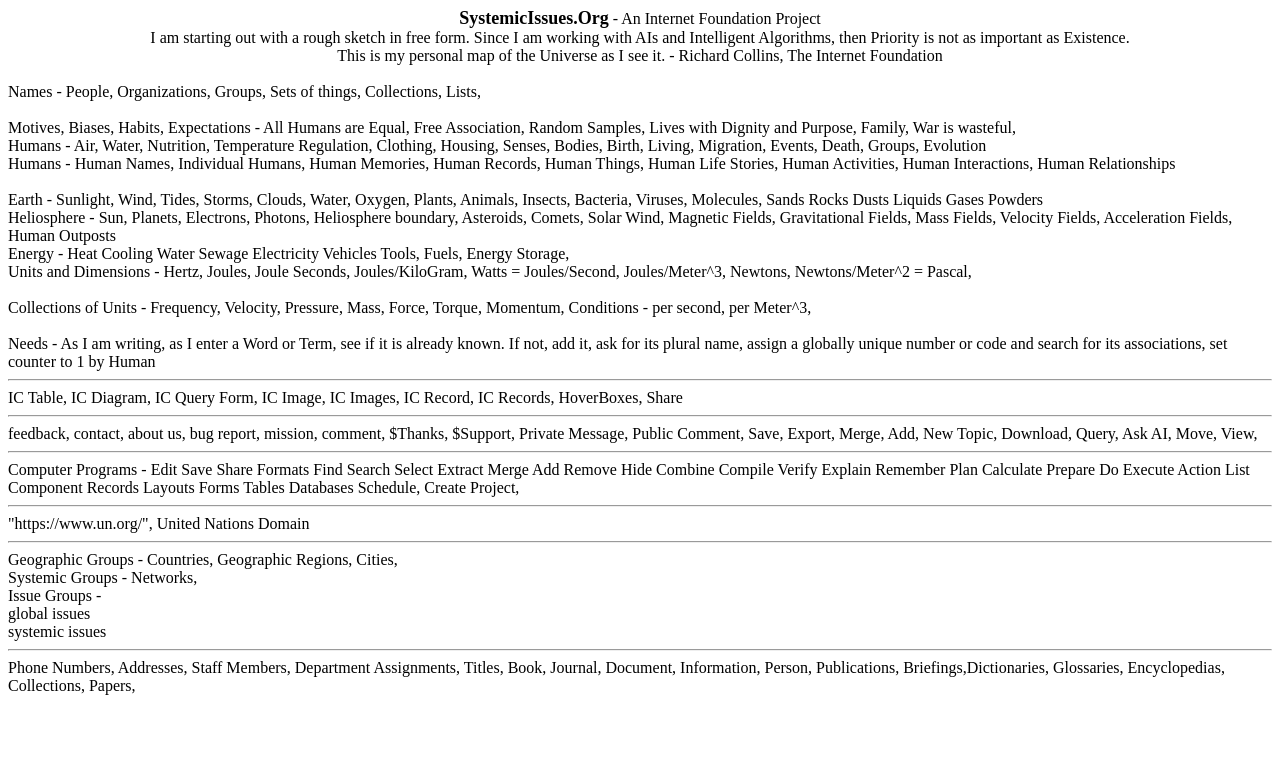
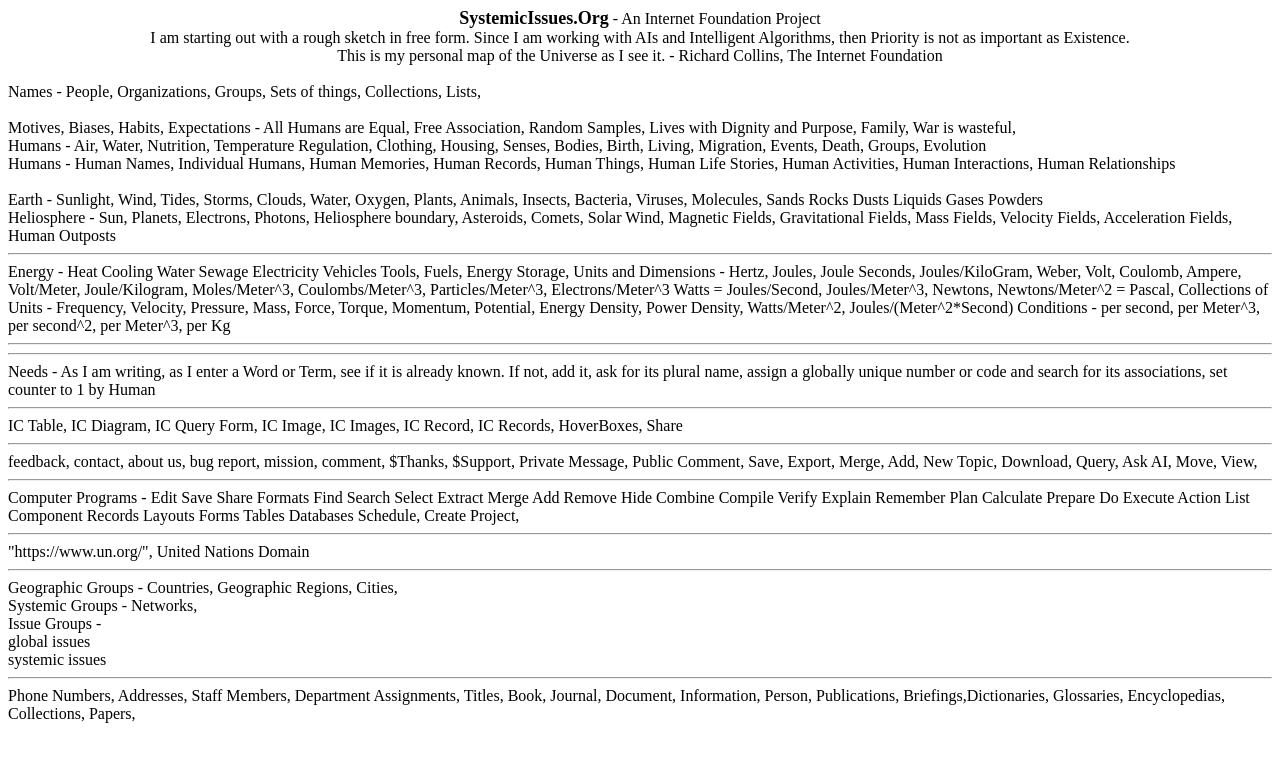
Before and after one commit to RichardKCollins/SystemicIssues, a plain HTML site: page docs/index.html in a window 1280 px wide. Drawn offline with Linux system fonts and the light colour scheme.

Commit message:
Update index.html

```diff
--- a/docs/index.html
+++ b/docs/index.html
@@ -43,12 +43,18 @@
 <p>Heliosphere - Sun, Planets, Electrons, Photons, Heliosphere boundary,
 Asteroids, Comets, Solar Wind, Magnetic Fields, Gravitational Fields, Mass
 Fields, Velocity Fields, Acceleration Fields, Human Outposts</p>
-<p>Energy - Heat Cooling Water Sewage Electricity Vehicles Tools, Fuels, Energy Storage, </p>
-<p>Units and Dimensions - Hertz, Joules, Joule Seconds, Joules/KiloGram, Watts = Joules/Second, Joules/Meter^3, Newtons, Newtons/Meter^2 = Pascal, <br>
-<br>
-Collections of Units - Frequency, Velocity, Pressure, Mass, Force, Torque, Momentum, Conditions - per second, per Meter^3, </p>
-<br>
+<hr>
+Energy - Heat Cooling Water Sewage Electricity Vehicles Tools, Fuels, Energy Storage,
+Units and Dimensions - Hertz, Joules, Joule Seconds, Joules/KiloGram, Weber, Volt, Coulomb, Ampere, Volt/Meter,
+Joule/Kilogram, Moles/Meter^3, Coulombs/Meter^3, Particles/Meter^3, Electrons/Meter^3
+Watts = Joules/Second, Joules/Meter^3, Newtons,
+Newtons/Meter^2 = Pascal,
+Collections of Units - Frequency, Velocity, Pressure, Mass, Force, Torque, Momentum, Potential,
+Energy Density, Power Density, Watts/Meter^2, Joules/(Meter^2*Second)
+Conditions - per second, per Meter^3, per second^2, per Meter^3, per Kg
+<hr>
 
+<hr>
 Needs - As I am writing, as I enter a Word or Term, see if it is already known.
 If not, add it, ask for its plural name, assign a globally unique number or code and search for its associations, set counter to 1 by Human</p>
 <hr>
```
